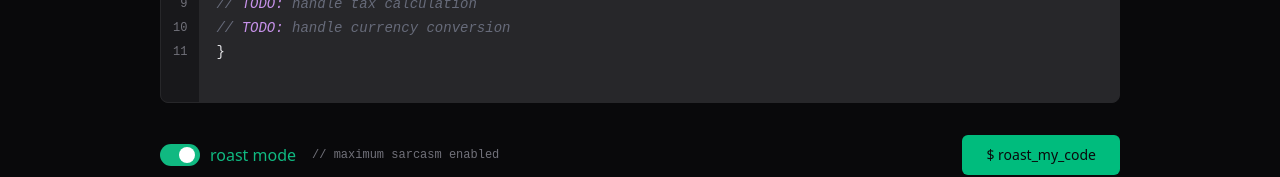
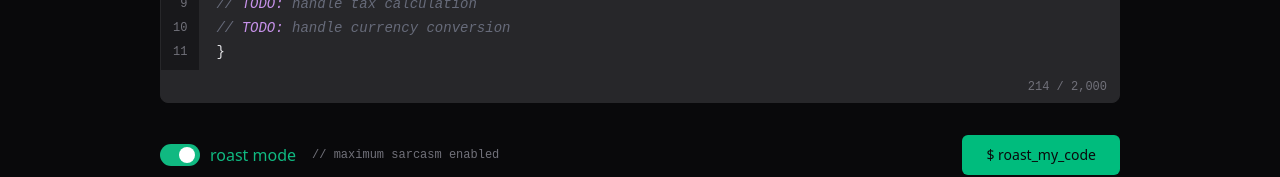
Before and after one commit to brunohnsouza/nlw-operator, a Next.js app: page / in a window 1280 px wide. Shown: the part 465-642 px from the top of the page. Built offline with nearby package versions, Linux system fonts and the light colour scheme.

Commit message:
feat: add character limit to code editor

```diff
--- a/src/app/page.tsx
+++ b/src/app/page.tsx
@@ -27,6 +27,7 @@ const sampleCode = `function calculateTotal(items) {
 export default function HomePage() {
 	const [code, setCode] = useState(sampleCode);
 	const [roastMode, setRoastMode] = useState(true);
+	const [isOverLimit, setIsOverLimit] = useState(false);
 	const hasCode = code.trim().length > 0;
 
 	return (
@@ -46,7 +47,12 @@ export default function HomePage() {
 				</div>
 
 				{/* Code Editor */}
-				<CodeEditor value={code} onChange={setCode} className="h-[360px]" />
+				<CodeEditor
+					value={code}
+					onChange={setCode}
+					onLimitChange={setIsOverLimit}
+					className="h-[360px]"
+				/>
 
 				{/* Actions Bar */}
 				<div className="flex items-center justify-between">
@@ -66,7 +72,7 @@ export default function HomePage() {
 								: "// gentle feedback mode"}
 						</span>
 					</div>
-					<Button variant="primary" disabled={!hasCode}>
+					<Button variant="primary" disabled={!hasCode || isOverLimit}>
 						$ roast_my_code
 					</Button>
 				</div>
--- a/src/components/ui/code-editor.tsx
+++ b/src/components/ui/code-editor.tsx
@@ -43,7 +43,11 @@ export interface CodeEditorProps {
 	className?: string;
 	rows?: number;
 	maxHeight?: string;
+	maxLength?: number;
+	onLimitChange?: (exceeded: boolean) => void;
 }
+
+const DEFAULT_MAX_LENGTH = 2000;
 
 export function CodeEditor({
 	value: controlledValue,
@@ -52,6 +56,8 @@ export function CodeEditor({
 	className,
 	rows = 16,
 	maxHeight = "400px",
+	maxLength = DEFAULT_MAX_LENGTH,
+	onLimitChange,
 }: CodeEditorProps) {
 	const id = useId();
 	const textareaRef = useRef<HTMLTextAreaElement>(null);
@@ -66,9 +72,18 @@ export function CodeEditor({
 
 	const value = controlledValue !== undefined ? controlledValue : internalValue;
 	const currentLanguage = selectedLanguage;
+	const charCount = value.length;
+	const isOverLimit = charCount > maxLength;
+
+	useEffect(() => {
+		onLimitChange?.(isOverLimit);
+	}, [isOverLimit, onLimitChange]);
 
 	const handleChange = useCallback(
 		(newValue: string) => {
+			if (newValue.length > maxLength) {
+				newValue = newValue.slice(0, maxLength);
+			}
 			setInternalValue(newValue);
 			onChange?.(newValue);
 
@@ -78,7 +93,7 @@ export function CodeEditor({
 				setSelectedLanguage(detected);
 			}
 		},
-		[onChange],
+		[onChange, maxLength],
 	);
 
 	const handleInput = useCallback(
@@ -232,6 +247,18 @@ export function CodeEditor({
 					/>
 				</div>
 			</div>
+
+			{/* Character Count Footer */}
+			<div className="flex h-8 items-center justify-end border-t border-border-primary px-3">
+				<span
+					className={cn(
+						"font-mono text-xs",
+						isOverLimit ? "text-accent-red" : "text-text-tertiary",
+					)}
+				>
+					{charCount.toLocaleString()} / {maxLength.toLocaleString()}
+				</span>
+			</div>
 		</div>
 	);
 }
```
